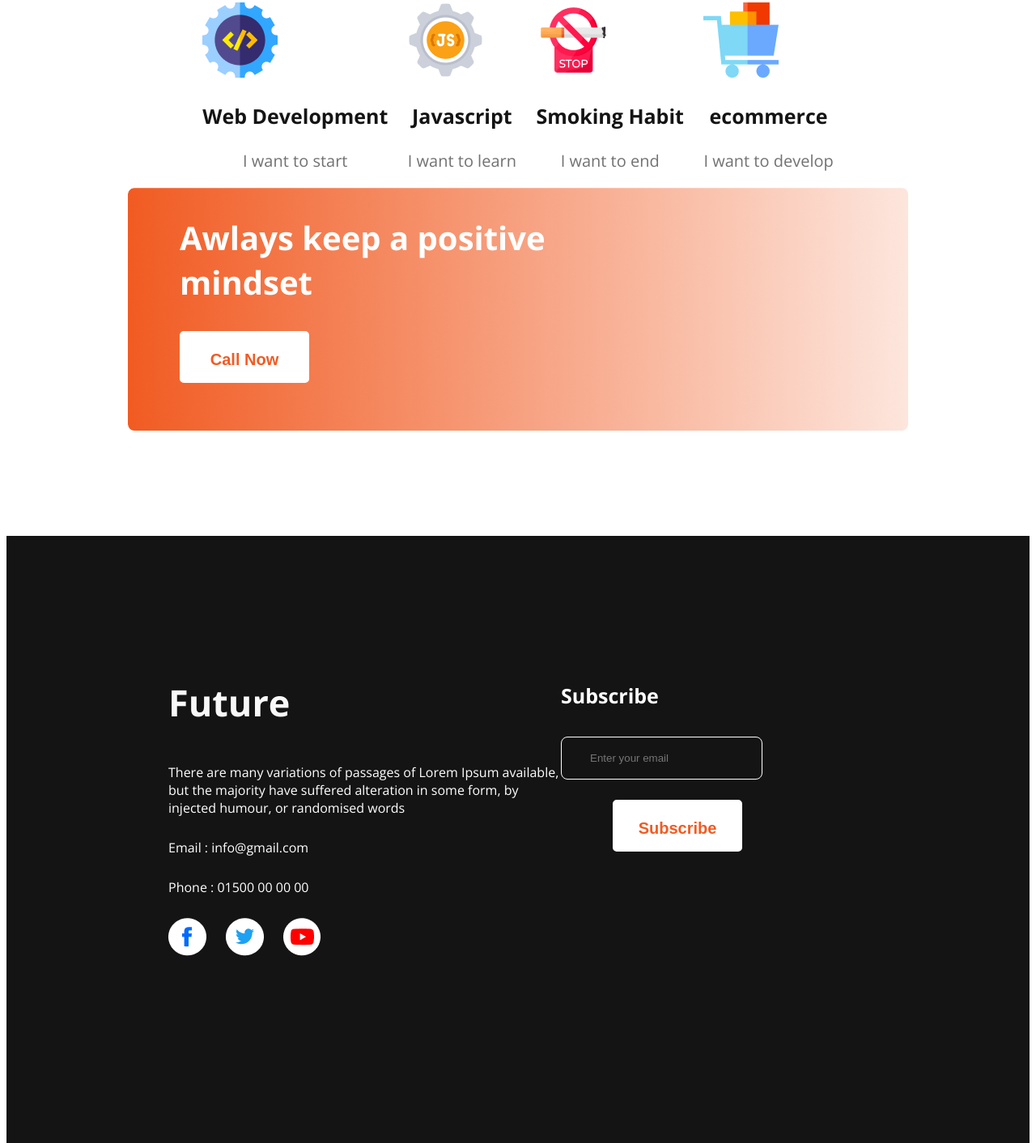
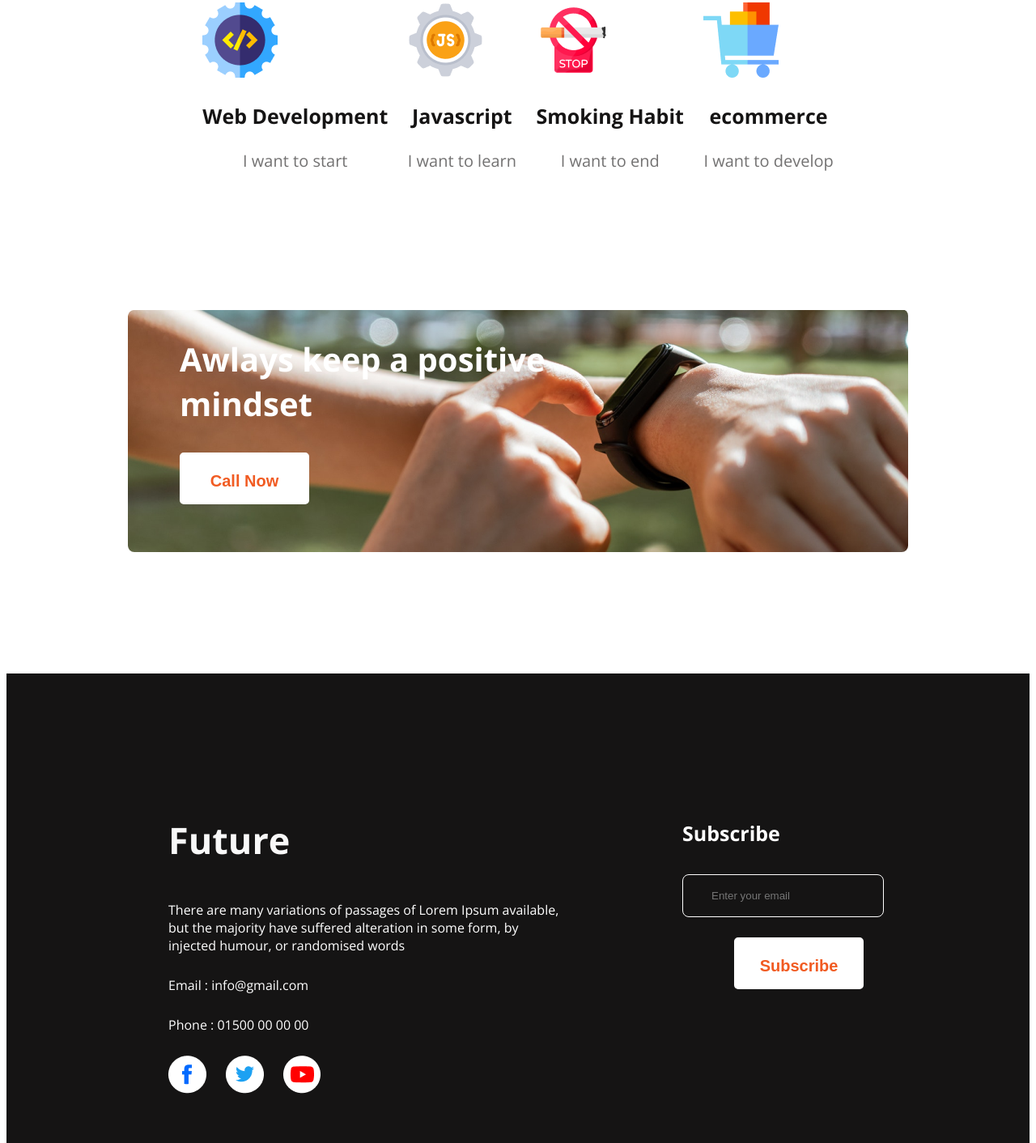
Before and after one commit to shakawat777/mailston-1-modul1-task-1, a plain HTML site: page index.html in a window 1280 px wide. Shown: the part 1868-3280 px from the top of the page at 81% size. Drawn offline with nearby package versions, Linux system fonts and the light colour scheme.

Commit message:
complete all section

```diff
--- a/css/style.css
+++ b/css/style.css
@@ -159,15 +159,14 @@ body {
 
 /* Start third part of main section */
 .second {
-    background-image: url(../images/gradient3.png);
+    background-image: url(../images/watch.png);
     background-repeat: no-repeat;
     height: 300px;
-    margin: auto 150px;
+    margin: 150px 150px;
     /* margin-top: 130px; */
     border-radius: 8px;
     display: flex;
     gap: 5px;
-
 }
 
 .second-one {}
@@ -208,7 +207,7 @@ body {
 footer {
     display: flex;
     background: #151414;
-    height: 500px;
+    height: 400px;
     margin-top: 130px;
     padding: 130px 200px;
 
@@ -217,6 +216,7 @@ footer {
 
 .foot-column {
     width: 50%;
+
 }
 
 .foot-title {
@@ -258,6 +258,9 @@ footer {
     border: 1px solid #FFF;
 
 }
+.last{
+    margin-left: 150px;
+}
 
 
 /* Footer part End */
--- a/index.html
+++ b/index.html
@@ -16,7 +16,8 @@
         <div class="banner">
             <div class="banner-content">
                 <h3 class="banner-heading">All Thinks Are Possible If You believe</h3>
-                <p class="banner-description">There are many variations of passages of Lorem Ipsum available, but the majority have suffered alteration in some form, by injected humour, or randomised words</p>
+                <p class="banner-description">There are many variations of passages of Lorem Ipsum available, but the
+                    majority have suffered alteration in some form, by injected humour, or randomised words</p>
                 <button class="btn">Contract Us</button>
 
             </div>
@@ -30,7 +31,9 @@
             <div class="about-img">
                 <div class="about-item">
                     <h4 class="section-title">My failures of previous year</h4>
-                <p class="section-description">Contrary to popular belief, Lorem Ipsum is not simply random text. It has roots in a piece of classical Latin literature from 45 BC, making it over 2000 years old. Richard McClintock.</p>
+                    <p class="section-description">Contrary to popular belief, Lorem Ipsum is not simply random text. It
+                        has roots in a piece of classical Latin literature from 45 BC, making it over 2000 years old.
+                        Richard McClintock.</p>
                     <ul>
                         <li>Contrary to popular belief, is not simply.</li>
                         <li>Contrary to popular belief.</li>
@@ -74,7 +77,9 @@
         <div class="second">
             <div class="second-one">
                 <h2 class="text-description">Awlays keep a positive mindset</h2>
-                <button class="second-btn"><p class="text">Call Now</p></button>
+                <button class="second-btn">
+                    <p class="text">Call Now</p>
+                </button>
 
             </div>
             <!-- <img src="images/watch.png" alt=""> -->
@@ -84,7 +89,8 @@
     <footer>
         <div class="footer-column">
             <h3 class="foot-title">Future</h3>
-            <p class="foot-description">There are many variations of passages of Lorem Ipsum available, but the majority have suffered alteration in some form, by injected humour, or randomised words</p>
+            <p class="foot-description">There are many variations of passages of Lorem Ipsum available, but the majority
+                have suffered alteration in some form, by injected humour, or randomised words</p>
             <h5 class="contract">Email : info@gmail.com</h5>
             <h5 class="contract">Phone : 01500 00 00 00</h5>
             <div class="social-link">
@@ -95,12 +101,16 @@
         </div>
 
         <div class="footer-column">
+            <div class="last">
                 <h4 class="foot-head">Subscribe</h4>
 
                 <form class="address" action="">
                     <input type="email" placeholder="Enter your email">
-            <button class="second-btn"><p class="text">Subscribe</p></button>
+                    <button class="second-btn">
+                        <p class="text">Subscribe</p>
+                    </button>
                 </form>
+            </div>
 
         </div>
     </footer>
```
Lines whose indentation alone changed are shown as unchanged.
